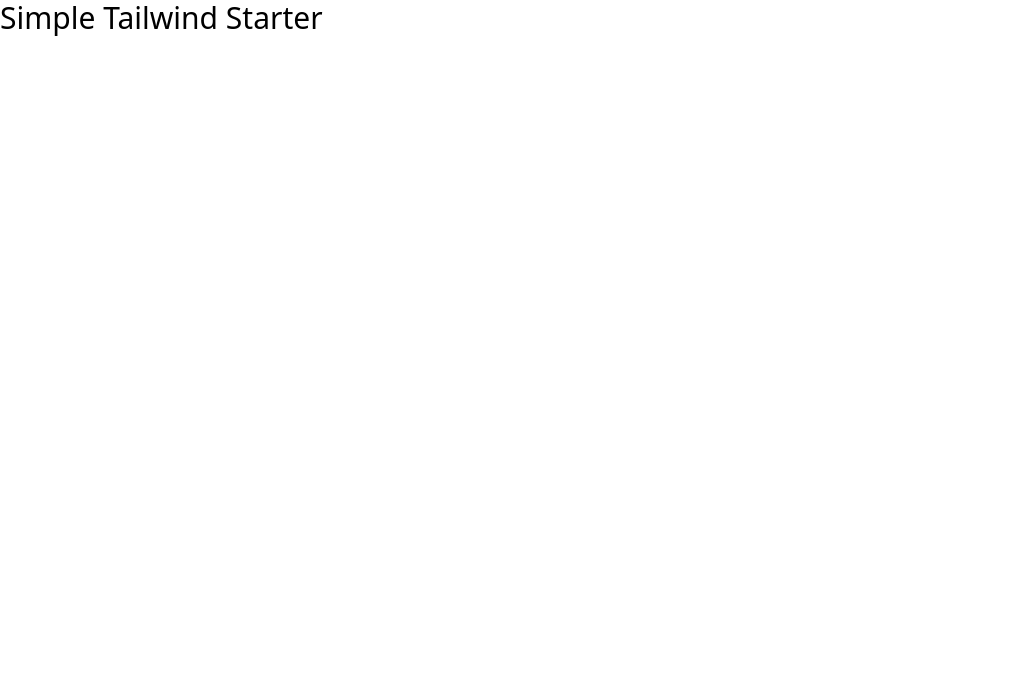
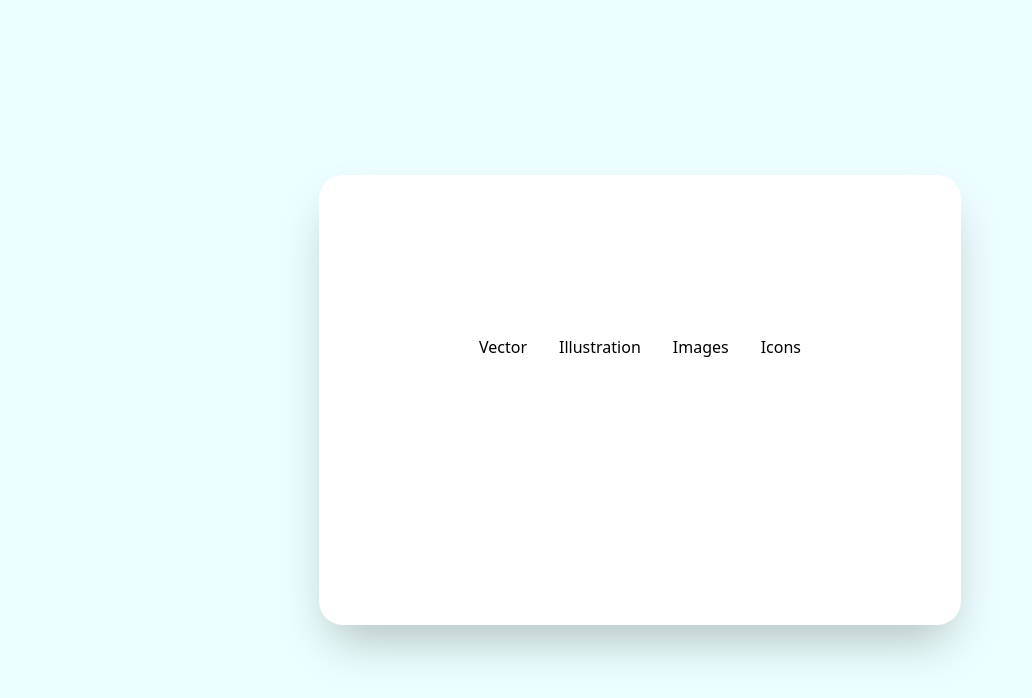
Before and after one commit to iamha1/image-gallery, a website: page index.html in a window 1280 px wide. Shown: the whole page, without its empty margins (0-1032 px from the left). Drawn offline with Linux system fonts and the light colour scheme.

Commit message:
create items menu

```diff
--- a/index.html
+++ b/index.html
@@ -7,6 +7,40 @@
     <title>Image Gallery</title>
 </head>
 <body>
-    <h1 class="text-3xl">Simple Tailwind Starter</h1>
+    <!-- Global Container -->
+     <div class="flex items-center justify-center min-h-screen bg-cyan-50">
+
+     <!-- Card Container -->
+      <div class="bg-white p-6 m-3 space-y-10 shadow-2xl rounded-3xl md:p-40">
+
+        <!-- Menu Container -->
+         <div class="flex flex-col items-center justify-center space-y-3 md:flex-row md:space-y-0 md:space-x-8 md:mb-24 md:justify-end">
+
+            <!-- Menu Items -->
+             <div class="group">
+                <a href="#">Vector</a>
+                <div class="mx-2 mt-2 duration-500 border-b-2 opacity-0 border-black group-hover:opacity-100"></div>
+             </div>
+
+             <div class="group">
+                <a href="#">Illustration</a>
+                <div class="mx-2 mt-2 duration-500 border-b-2 opacity-0 border-black group-hover:opacity-100"></div>
+             </div>
+
+             <div class="group">
+                <a href="#">Images</a>
+                <div class="mx-2 mt-2 duration-500 border-b-2 opacity-0 border-black group-hover:opacity-100"></div>
+             </div>
+
+             <div class="group">
+                <a href="#">Icons</a>
+                <div class="mx-2 mt-2 duration-500 border-b-2 opacity-0 border-black group-hover:opacity-100"></div>
+             </div>
+         </div>
+<!-- Continue with menu -->
+
+      </div>
+    </div>
+
 </body>
 </html>
```
Also changed, not shown: css/style.css.
